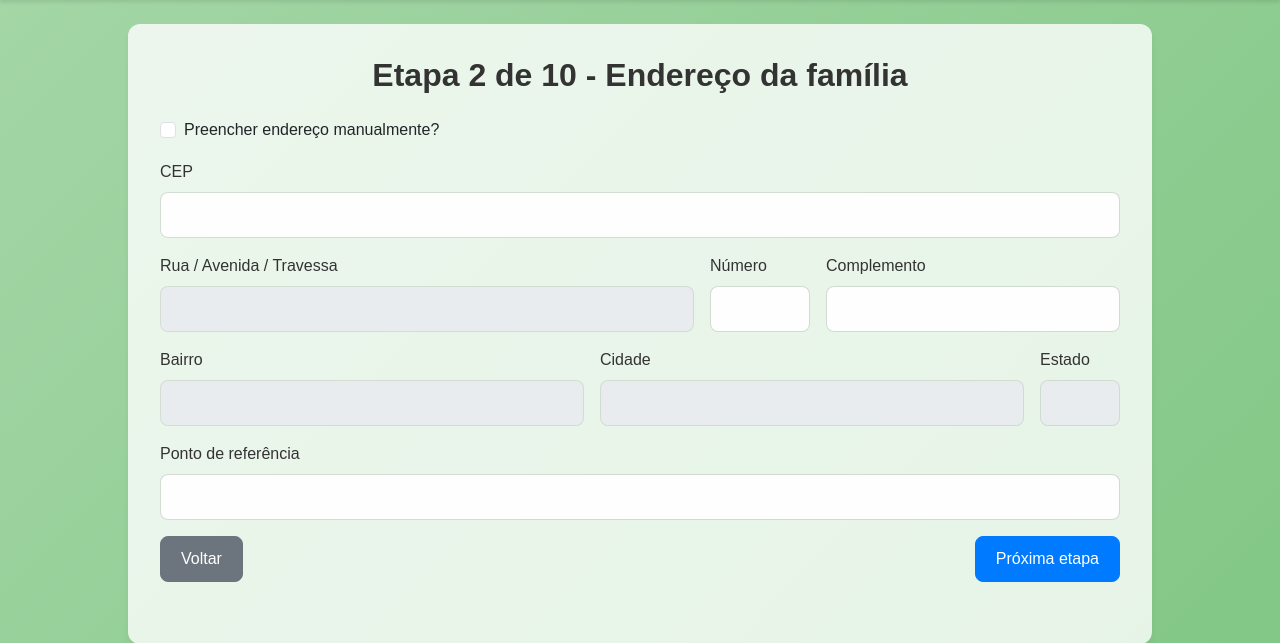
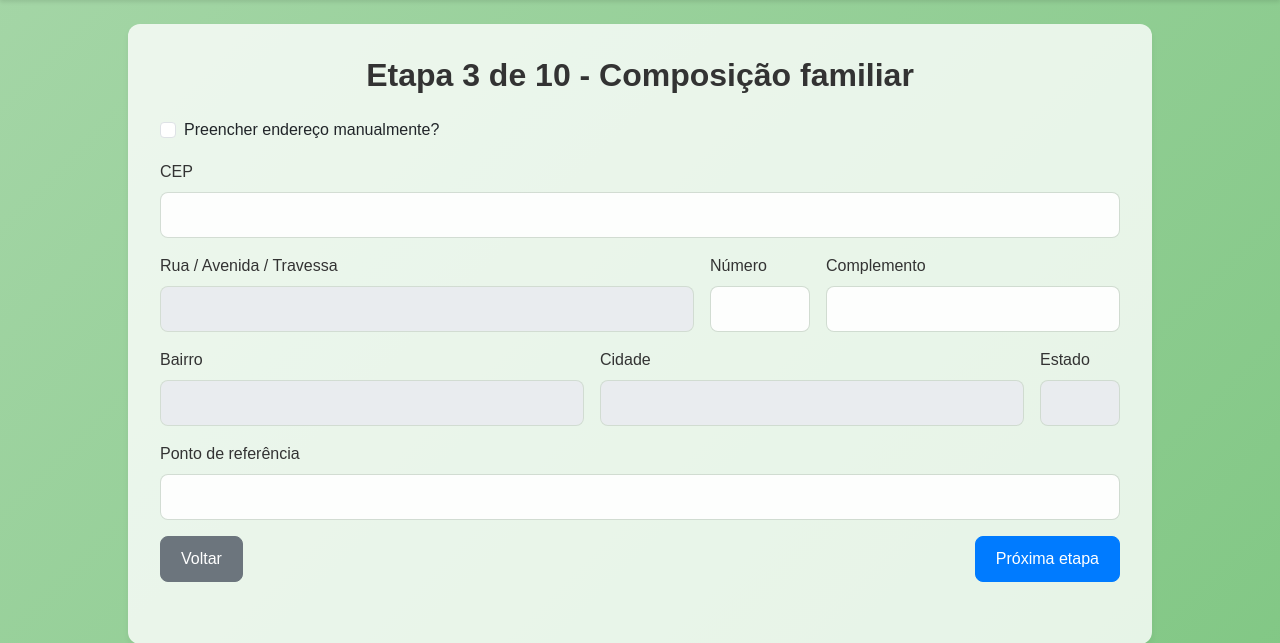
Before and after one commit to silasmendes/appformiguinhasv2, a Flask app: page /atendimento/etapa3 in a window 1280 px wide. Shown: the part 76-719 px from the top of the page. Run offline with Flask 3, Linux system fonts and the light colour scheme; parts of the project's set-up code (start-up, migrations or seed data) failed here and were passed over.

Commit message:
Corrigindo título da etapa 3

```diff
--- a/app/templates/atendimento/etapa3_composicao_familiar.html
+++ b/app/templates/atendimento/etapa3_composicao_familiar.html
@@ -1,7 +1,7 @@
 {% extends 'base.html' %}
-{% block title %}Atendimento à Família - Etapa 2{% endblock %}
+{% block title %}Atendimento à Família - Etapa 3{% endblock %}
 {% block content %}
-<h2 class="mb-4 text-center">Etapa 2 de 10 - Endereço da família</h2>
+<h2 class="mb-4 text-center">Etapa 3 de 10 - Composição familiar</h2>
 <form id="formEtapa2" autocomplete="off" class="form-endereco-grid" method="post">
 
     <!-- Checkbox -->
```
